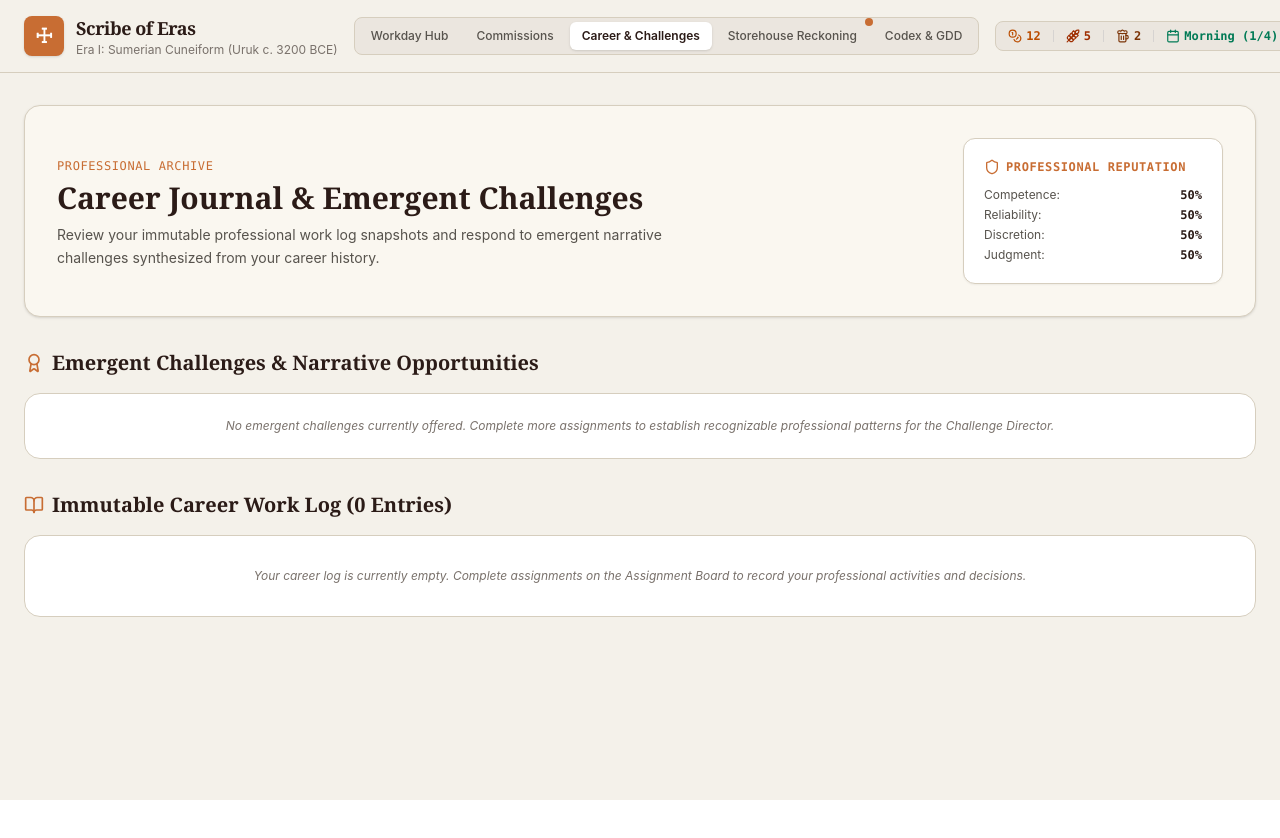
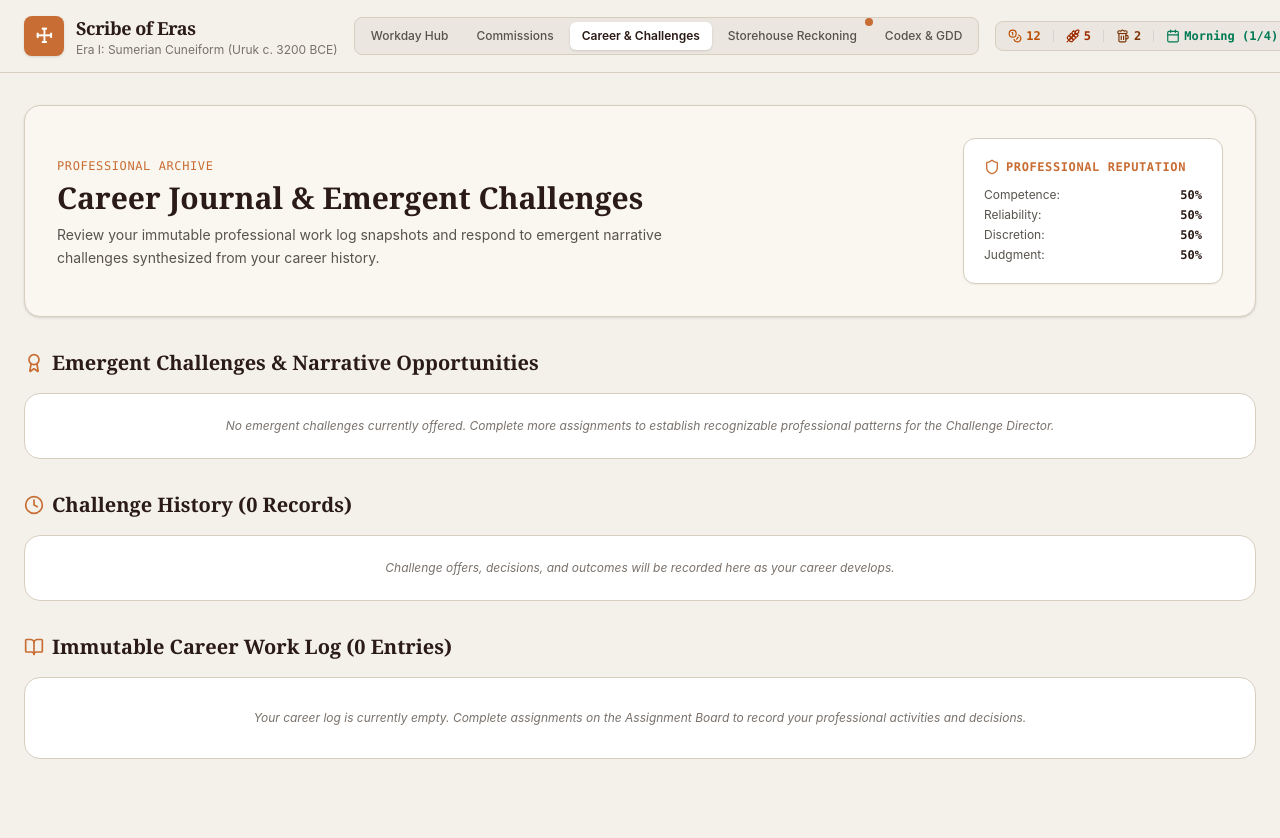
Before and after one commit to JawnGrimm/eras, a React (Vite) app: page / in a window 1280 px wide. Both pictures are taken after a click on the button "Career & Challenges". Shown: the top 838 px of the page. Before the commit the page ends 800 px from the top, so only its background shows below. Built offline with nearby package versions, Linux system fonts and the light colour scheme.

Commit message:
Show challenge history in career journal

```diff
--- a/src/components/CareerJournalModal.tsx
+++ b/src/components/CareerJournalModal.tsx
@@ -4,12 +4,14 @@
 
 import React from 'react';
 import { CareerLogEntry } from '../engine/CareerWorkLog';
+import { CareerJournalEvent } from '../engine/CareerJournal';
 import { ChallengeOpportunity } from '../engine/ChallengeDirector';
 import { ProfessionalReputation } from '../engine/CharacterSystem';
 import { BookOpen, Shield, Award, CheckCircle2, Clock, AlertCircle } from 'lucide-react';
 
 interface CareerJournalProps {
   workLog: CareerLogEntry[];
+  journalEvents: CareerJournalEvent[];
   challenges: ChallengeOpportunity[];
   reputation: ProfessionalReputation;
   onAcceptChallenge: (id: string) => void;
@@ -19,6 +21,7 @@ interface CareerJournalProps {
 
 export const CareerJournalModal: React.FC<CareerJournalProps> = ({
   workLog,
+  journalEvents,
   challenges,
   reputation,
   onAcceptChallenge,
@@ -26,7 +29,11 @@ export const CareerJournalModal: React.FC<CareerJournalProps> = ({
   onDeclineChallenge,
 }) => {
   const offeredChallenges = challenges.filter((c) => c.status === 'offered' || c.status === 'accepted');
-  const completedChallenges = challenges.filter((c) => c.status === 'completed');
+  const archivedChallenges = challenges.filter(
+    (challenge) =>
+      ['completed', 'declined', 'lapsed'].includes(challenge.status) &&
+      !journalEvents.some((event) => event.challengeId === challenge.id)
+  );
 
   return (
     <div className="max-w-7xl mx-auto px-6 py-8 space-y-8 animate-fadeIn">
@@ -128,6 +135,77 @@ export const CareerJournalModal: React.FC<CareerJournalProps> = ({
         )}
       </div>
 
+      {/* Challenge History Section */}
+      <div className="space-y-4">
+        <h3 className="text-xl font-serif font-bold text-[#2B1B17] dark:text-stone-100 flex items-center gap-2">
+          <Clock className="w-5 h-5 text-[#C86D33]" />
+          <span>Challenge History ({journalEvents.length + archivedChallenges.length} Records)</span>
+        </h3>
+
+        {journalEvents.length === 0 && archivedChallenges.length === 0 ? (
+          <div className="bg-white dark:bg-stone-900 border border-[#D6CEBE] dark:border-stone-800 rounded-2xl p-6 text-center text-stone-500 text-xs italic">
+            Challenge offers, decisions, and outcomes will be recorded here as your career develops.
+          </div>
+        ) : (
+          <div className="space-y-3">
+            {journalEvents.map((event) => {
+              const eventLabel = {
+                challenge_offered: 'Offered',
+                challenge_accepted: 'Accepted',
+                challenge_declined: 'Declined',
+                challenge_completed: 'Completed',
+              }[event.eventType];
+
+              return (
+                <div
+                  key={event.id}
+                  className="bg-white dark:bg-stone-900 border border-[#D6CEBE] dark:border-stone-800 rounded-2xl p-5 shadow-xs space-y-3"
+                >
+                  <div className="flex flex-col sm:flex-row sm:items-center justify-between gap-2">
+                    <div>
+                      <span className="text-[11px] font-mono uppercase tracking-wider text-[#C86D33]">{eventLabel}</span>
+                      <h4 className="text-base font-serif font-bold text-[#2B1B17] dark:text-stone-100 mt-1">{event.title}</h4>
+                      <div className="text-xs text-stone-500 mt-1">{event.employer}</div>
+                    </div>
+                    <div className="text-xs font-mono text-stone-500">
+                      Day {event.dayNumber} · {event.dateString}
+                    </div>
+                  </div>
+
+                  <p className="text-xs text-stone-600 dark:text-stone-300 leading-relaxed">{event.description}</p>
+                  <p className="text-xs text-stone-700 dark:text-stone-300 leading-relaxed bg-[#FAF7F0] dark:bg-stone-800/60 p-3.5 rounded-xl border border-[#D6CEBE]/50">
+                    <strong>Record:</strong> {event.outcome}
+                  </p>
+
+                  {event.eventType === 'challenge_completed' && (
+                    <div className="flex flex-wrap items-center gap-4 text-xs text-stone-500 font-mono">
+                      <span>Silver: +{event.silverEarned}</span>
+                      <span>Career XP: +{event.careerXpEarned}</span>
+                      <span>Recorded by: {event.characterName}</span>
+                    </div>
+                  )}
+                </div>
+              );
+            })}
+
+            {archivedChallenges.map((challenge) => (
+              <div
+                key={challenge.id}
+                className="bg-white dark:bg-stone-900 border border-[#D6CEBE] dark:border-stone-800 rounded-2xl p-5 shadow-xs space-y-2"
+              >
+                <div className="flex items-center justify-between gap-3">
+                  <h4 className="text-base font-serif font-bold text-[#2B1B17] dark:text-stone-100">{challenge.title}</h4>
+                  <span className="text-[11px] font-mono uppercase text-stone-500">{challenge.status} · prior save</span>
+                </div>
+                <div className="text-xs text-stone-500">{challenge.employer}</div>
+                <p className="text-xs text-stone-600 dark:text-stone-300">{challenge.description}</p>
+                <p className="text-[11px] italic text-stone-500">This Challenge was already in your save before detailed journal recording was introduced; its original decision date is unavailable.</p>
+              </div>
+            ))}
+          </div>
+        )}
+      </div>
+
       {/* Immutable Career Work Log Section */}
       <div className="space-y-4">
         <h3 className="text-xl font-serif font-bold text-[#2B1B17] dark:text-stone-100 flex items-center gap-2">
```
